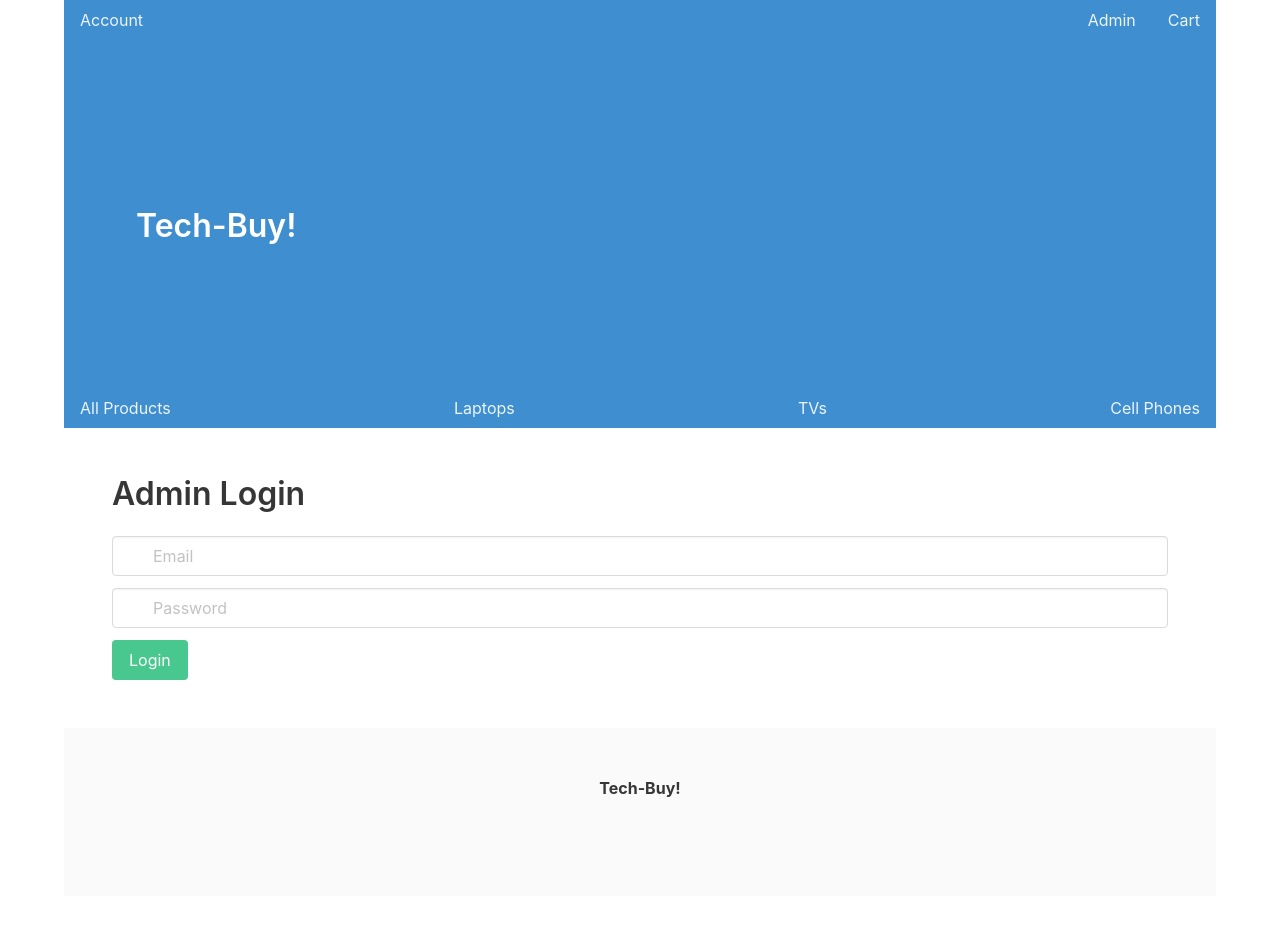
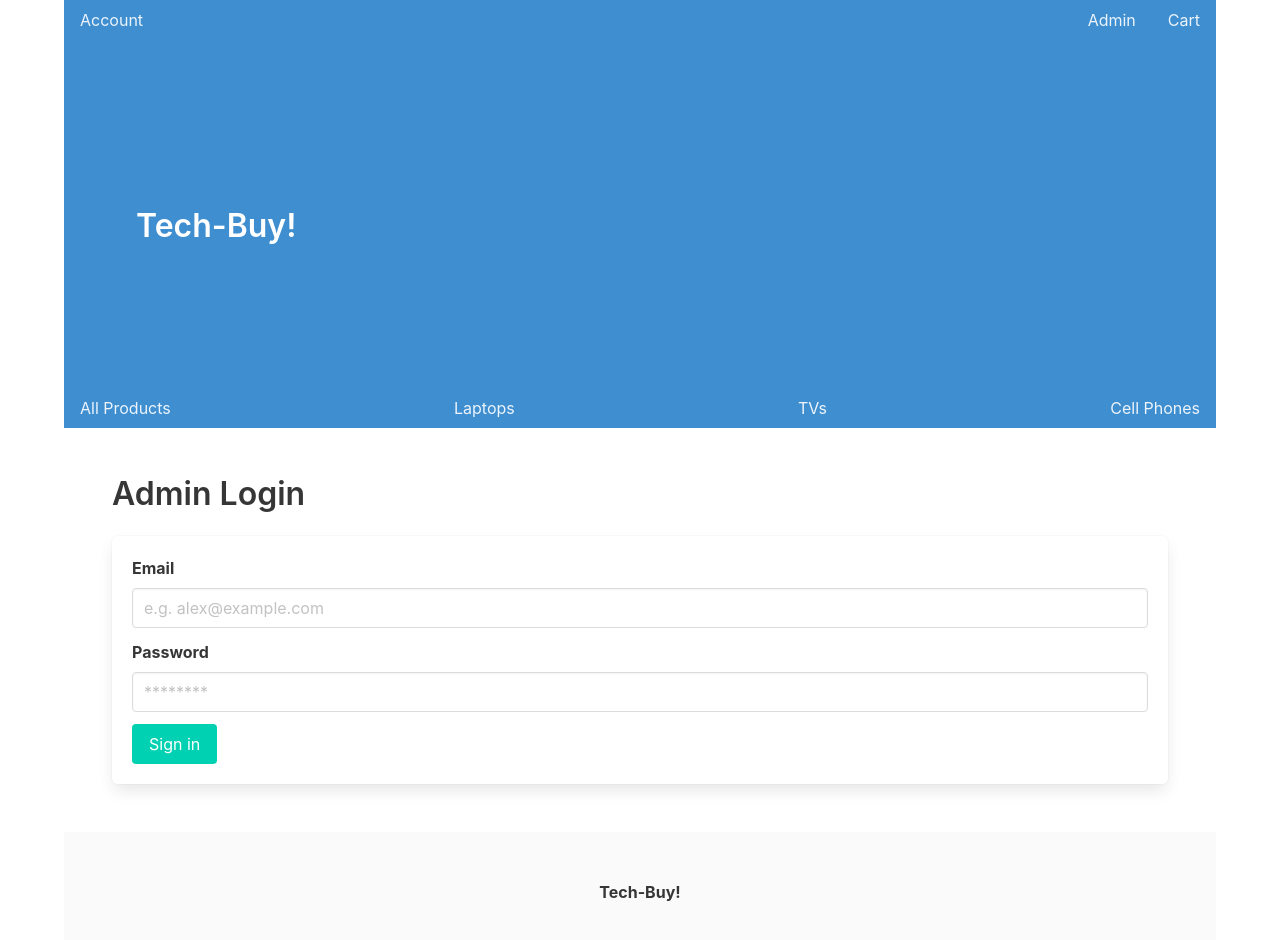
Before and after one commit to Pikachus-ThunderBolts/grace-shopper, a React (Create React App) app in the folder front-end/: page /admin in a window 1280 px wide. Shown: the top 940 px of the page. Before the commit the page ends 896 px from the top, so only its background shows below. Built offline with nearby package versions, Linux system fonts and the light colour scheme.

Commit message:
new login and tiles

```diff
--- a/front-end/src/components/Account.js
+++ b/front-end/src/components/Account.js
@@ -3,30 +3,31 @@ const Account = () => {
     <>
       <section class="section">
         <h1 class="title">Register / Login</h1>
-        <div class="field">
-          <p class="control has-icons-left has-icons-right">
-            <input class="input" type="email" placeholder="Email"></input>
-            <span class="icon is-small is-left">
-              <i class="fas fa-envelope"></i>
-            </span>
-            <span class="icon is-small is-right">
-              <i class="fas fa-check"></i>
-            </span>
-          </p>
-        </div>
-        <div class="field">
-          <p class="control has-icons-left">
-            <input class="input" type="password" placeholder="Password"></input>
-            <span class="icon is-small is-left">
-              <i class="fas fa-lock"></i>
-            </span>
-          </p>
-        </div>
-        <div class="field">
-          <p class="control">
-            <button class="button is-success">Login</button>
-          </p>
-        </div>
+        <form class="box">
+          <div class="field">
+            <label class="label">Email</label>
+            <div class="control">
+              <input
+                class="input"
+                type="email"
+                placeholder="e.g. alex@example.com"
+              ></input>
+            </div>
+          </div>
+
+          <div class="field">
+            <label class="label">Password</label>
+            <div class="control">
+              <input
+                class="input"
+                type="password"
+                placeholder="********"
+              ></input>
+            </div>
+          </div>
+
+          <button class="button is-primary">Sign in</button>
+        </form>
       </section>
     </>
   );
--- a/front-end/src/components/Admin.js
+++ b/front-end/src/components/Admin.js
@@ -3,30 +3,31 @@ const Admin = () => {
     <>
       <section class="section">
         <h1 class="title">Admin Login</h1>
-        <div class="field">
-          <p class="control has-icons-left has-icons-right">
-            <input class="input" type="email" placeholder="Email"></input>
-            <span class="icon is-small is-left">
-              <i class="fas fa-envelope"></i>
-            </span>
-            <span class="icon is-small is-right">
-              <i class="fas fa-check"></i>
-            </span>
-          </p>
-        </div>
-        <div class="field">
-          <p class="control has-icons-left">
-            <input class="input" type="password" placeholder="Password"></input>
-            <span class="icon is-small is-left">
-              <i class="fas fa-lock"></i>
-            </span>
-          </p>
-        </div>
-        <div class="field">
-          <p class="control">
-            <button class="button is-success">Login</button>
-          </p>
-        </div>
+        <form class="box">
+          <div class="field">
+            <label class="label">Email</label>
+            <div class="control">
+              <input
+                class="input"
+                type="email"
+                placeholder="e.g. alex@example.com"
+              ></input>
+            </div>
+          </div>
+
+          <div class="field">
+            <label class="label">Password</label>
+            <div class="control">
+              <input
+                class="input"
+                type="password"
+                placeholder="********"
+              ></input>
+            </div>
+          </div>
+
+          <button class="button is-primary">Sign in</button>
+        </form>
       </section>
     </>
   );
--- a/front-end/src/components/Products.js
+++ b/front-end/src/components/Products.js
@@ -4,6 +4,35 @@ const Products = () => {
       <section class="section">
         <h1 class="title">Products</h1>
         <h2 class="subtitle">This is where Products will live.</h2>
+        <div className="tile is-ancestor">
+          <div class="tile is-parent">
+            <article class="tile is-child notification is-info">
+              <p class="title">Middle tile</p>
+              <p class="subtitle">With an image</p>
+              <figure class="image is-4by3">
+                <img src="https://bulma.io/images/placeholders/640x480.png"></img>
+              </figure>
+            </article>
+          </div>
+          <div class="tile is-parent">
+            <article class="tile is-child notification is-info">
+              <p class="title">Middle tile</p>
+              <p class="subtitle">With an image</p>
+              <figure class="image is-4by3">
+                <img src="https://bulma.io/images/placeholders/640x480.png"></img>
+              </figure>
+            </article>
+          </div>
+          <div class="tile is-parent">
+            <article class="tile is-child notification is-info">
+              <p class="title">Middle tile</p>
+              <p class="subtitle">With an image</p>
+              <figure class="image is-4by3">
+                <img src="https://bulma.io/images/placeholders/640x480.png"></img>
+              </figure>
+            </article>
+          </div>
+        </div>
       </section>
     </>
   );
```
